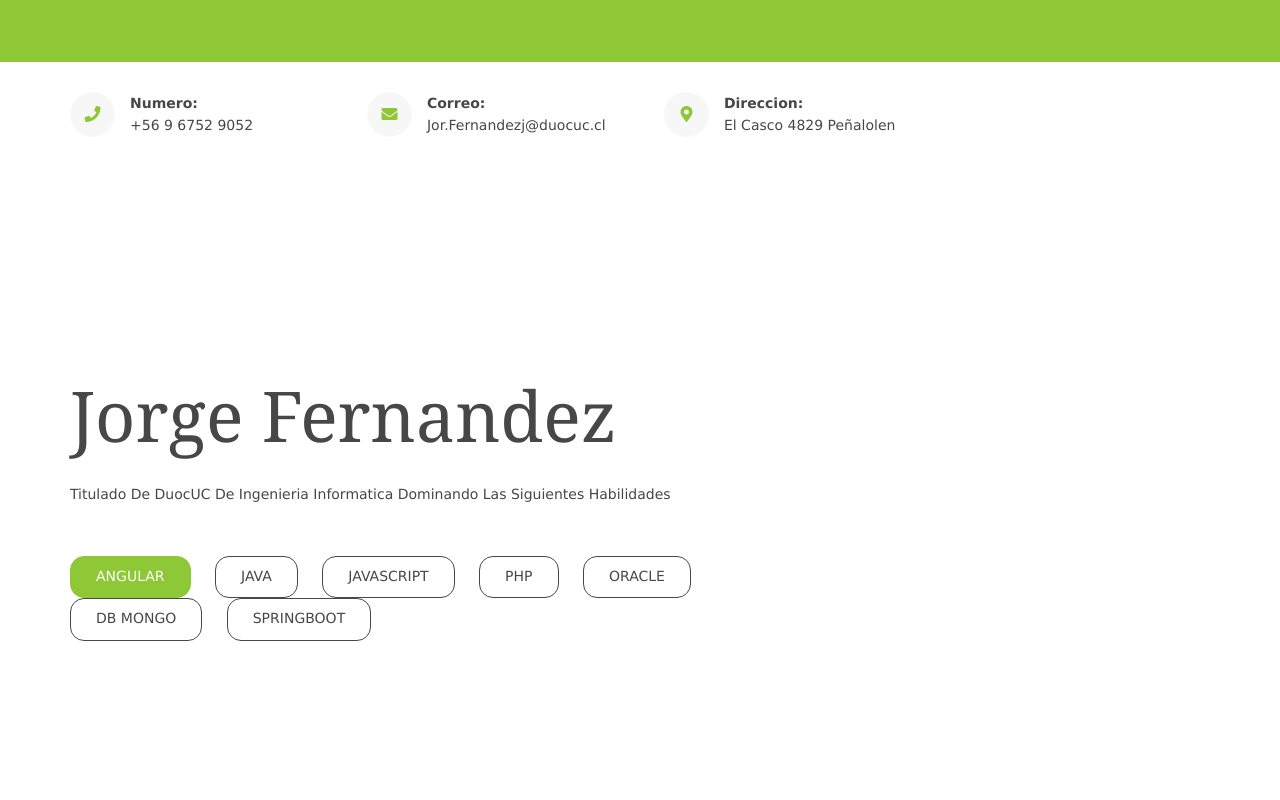
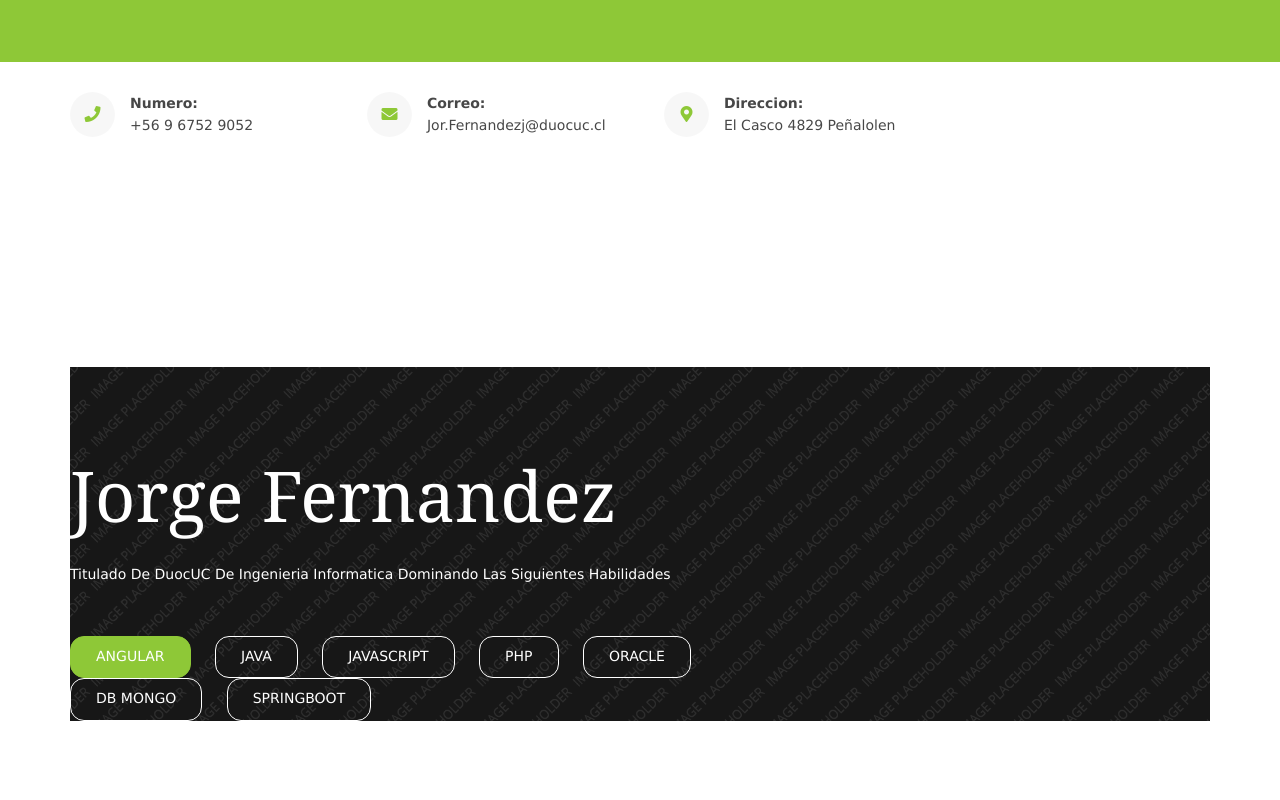
Before and after one commit to jorge1101/jorge1101.github.io, a plain HTML site: page index.html in a window 1280 px wide. Shown: the top 800 px of the page. Drawn offline with Linux system fonts and the light colour scheme.

Commit message:
Update index.html

```diff
--- a/index.html
+++ b/index.html
@@ -43,7 +43,7 @@
   </header>
 
   <div id="pageintro" class="hoc clear">
-
+<div class="bgded overlay padtop" style="background-image:url('images/demo/backgrounds/01.png');">
     <article>
       <h3 class="heading">Jorge Fernandez</h3>
       <p>Titulado de DuocUC de Ingenieria Informatica dominando las siguientes habilidades</p>
@@ -59,7 +59,7 @@
         </ul>
       </footer>
     </article>
-
+</div>
 
   </div>
 
```
